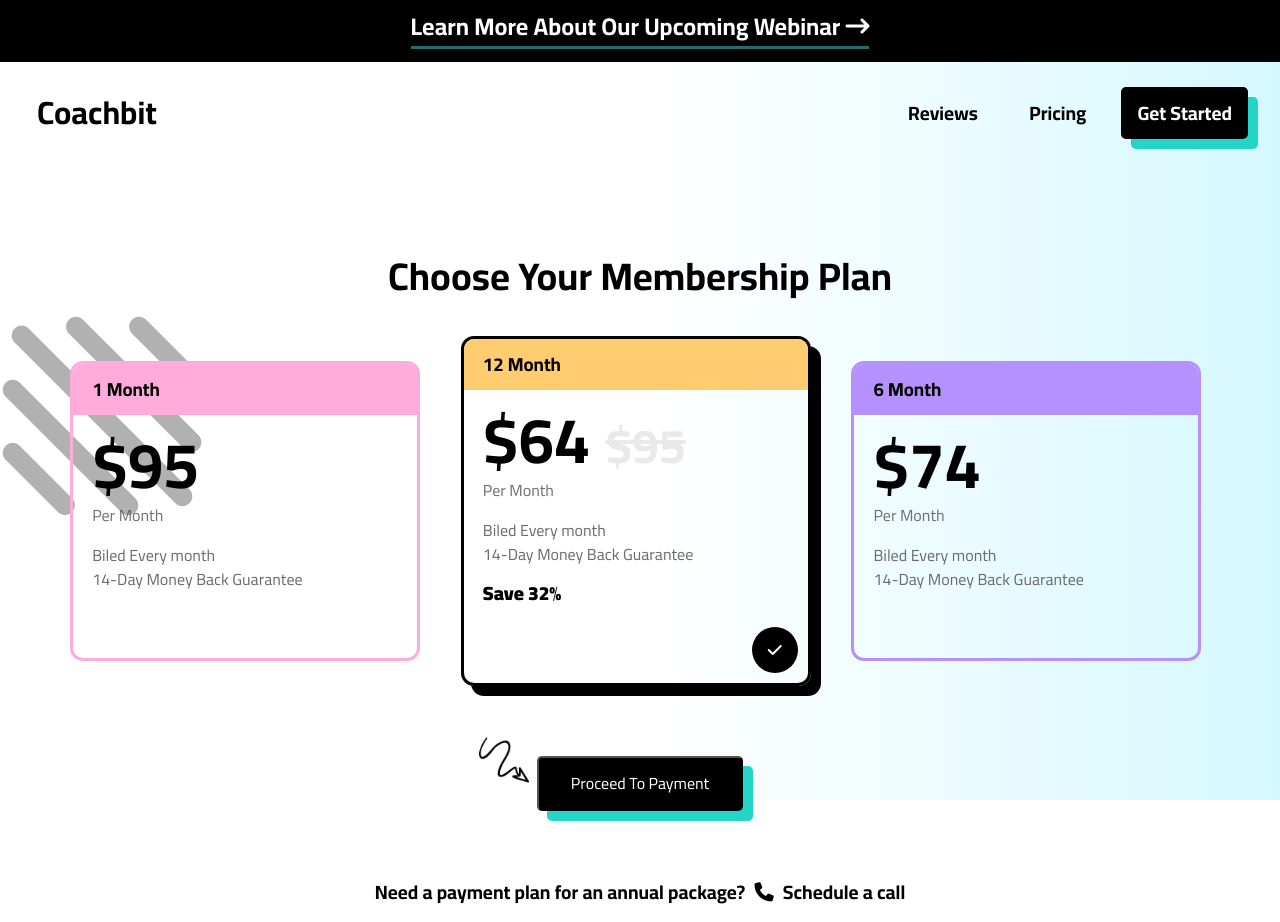
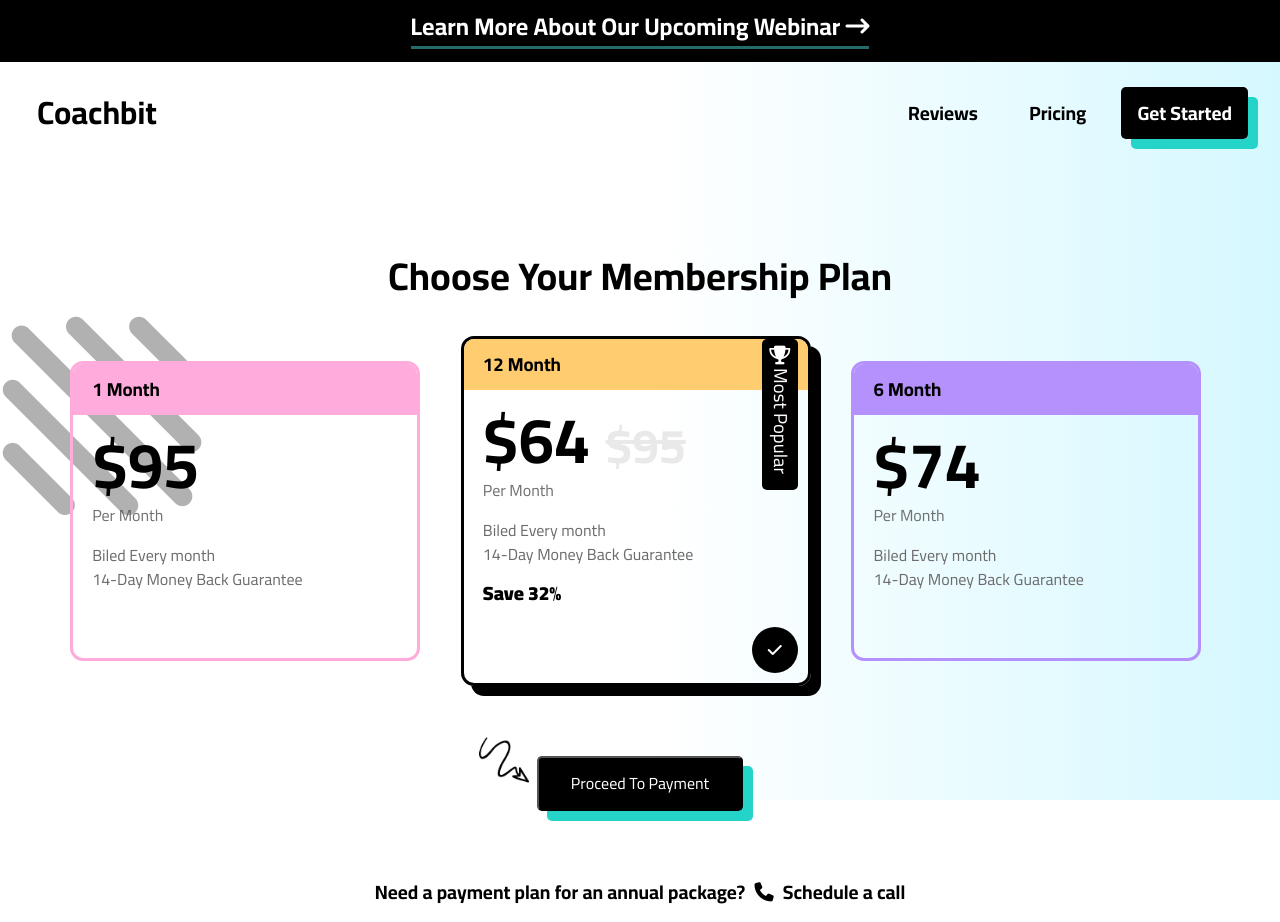
Before and after one commit to lowis9/myDesign, a plain HTML site: page index.html in a window 1280 px wide. Drawn offline with Linux system fonts and the light colour scheme.

Commit message:
Upload The Design

```diff
--- a/css/main.css
+++ b/css/main.css
@@ -173,7 +173,6 @@ nav ul li a:hover {
   border-color: #000;
   box-shadow: 10px 10px  #000;
 }
-
 .mumber-plan .plan h3 {
   border-radius: 10px 10px 0 0;
   padding: 0.9rem 1.2rem;
@@ -187,6 +186,18 @@ nav ul li a:hover {
 }
 .mumber-plan .plan:nth-child(3) h3 {
   background-color: #b591fd;
+}
+.mumber-plan .plan h3  .popular {
+  color: #fff;
+  background-color: #000;
+  padding: 7px;
+  border-radius: 5px;
+  writing-mode: vertical-lr;
+  position: absolute;
+  right: 10px;
+  top: 0;
+  padding-bottom: 1rem;
+  font-weight: lighter;
 }
 .mumber-plan .plan .holder {
   padding: 0.9rem 1.2rem;
--- a/index.html
+++ b/index.html
@@ -39,7 +39,7 @@
               </div>
             </div>
             <div class="plan slec">
-              <h3>12 Month</h3>
+              <h3>12 Month <span class="popular"><i class="fa-solid fa-trophy"></i> Most Popular</span></h3>
               <div class="holder">
                 <span class="price">$64<span class="discount">$95</span></span>
                 <p class="month">Per Month</p>
```
Also changed, not shown: 1 other file.
